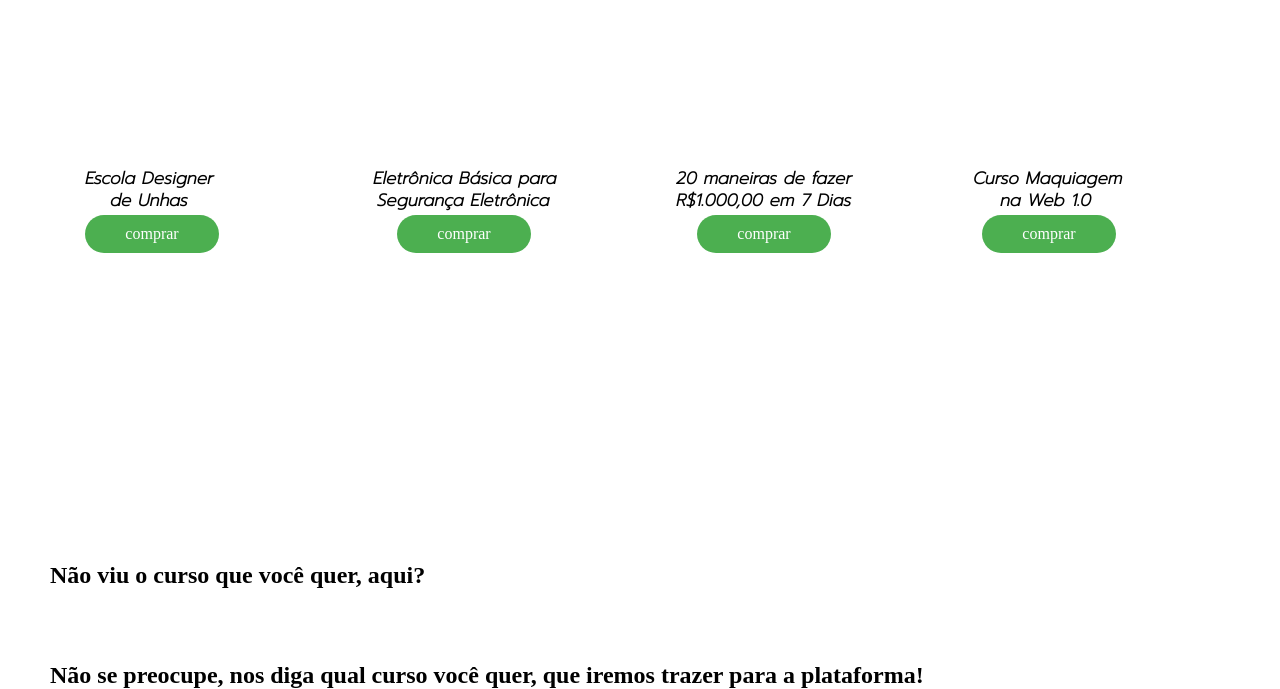
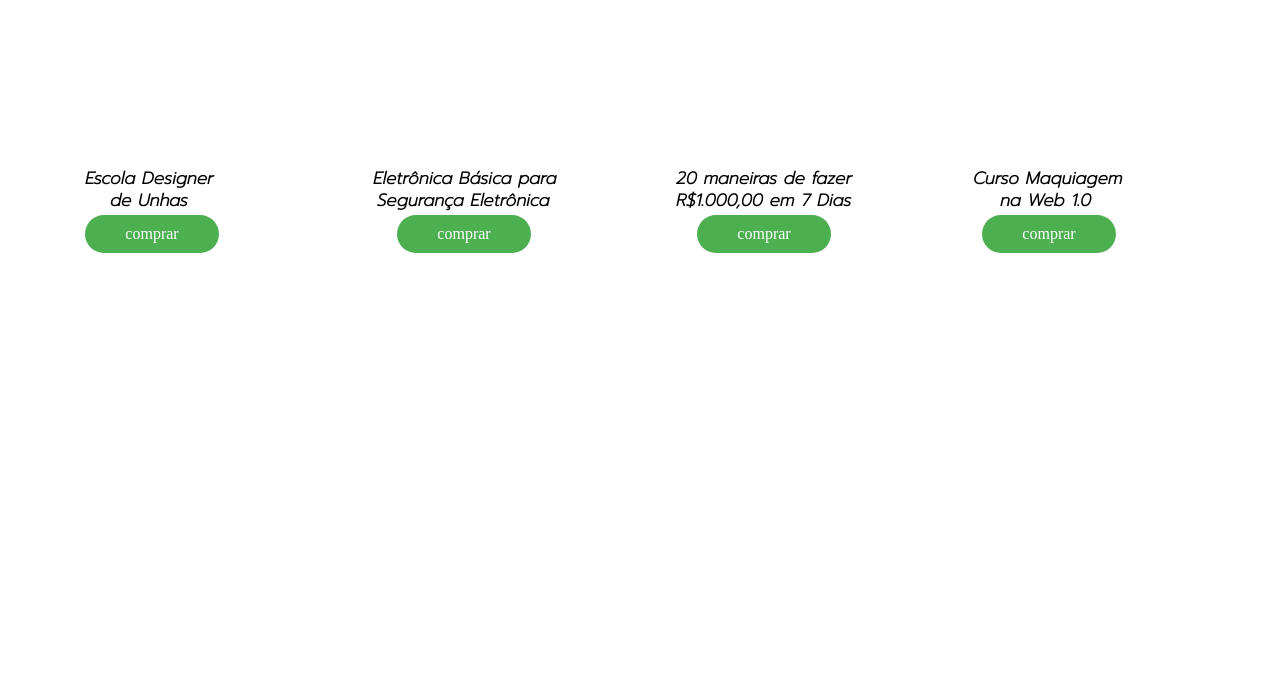
Before and after one commit to Manelxh/site-vendas, a plain HTML site: page index.html in a window 1280 px wide. Shown: the part 515-1204 px from the top of the page. After the commit the page ends 800 px from the top, so only its background shows below. Drawn offline with Linux system fonts and the light colour scheme.

Commit message:
Update index.html

```diff
--- a/index.html
+++ b/index.html
@@ -122,11 +122,6 @@
                 comprar
             </a>
         </div>
-        <h2 class="cursofaltando1">
-            Não viu o curso que você quer, aqui?
-        </h2>
-        <h2 class="cursofaltando2">
-            Não se preocupe, nos diga qual curso você quer, que iremos trazer para a plataforma!
-        </h2>
+
     </body>
 </html>
```
